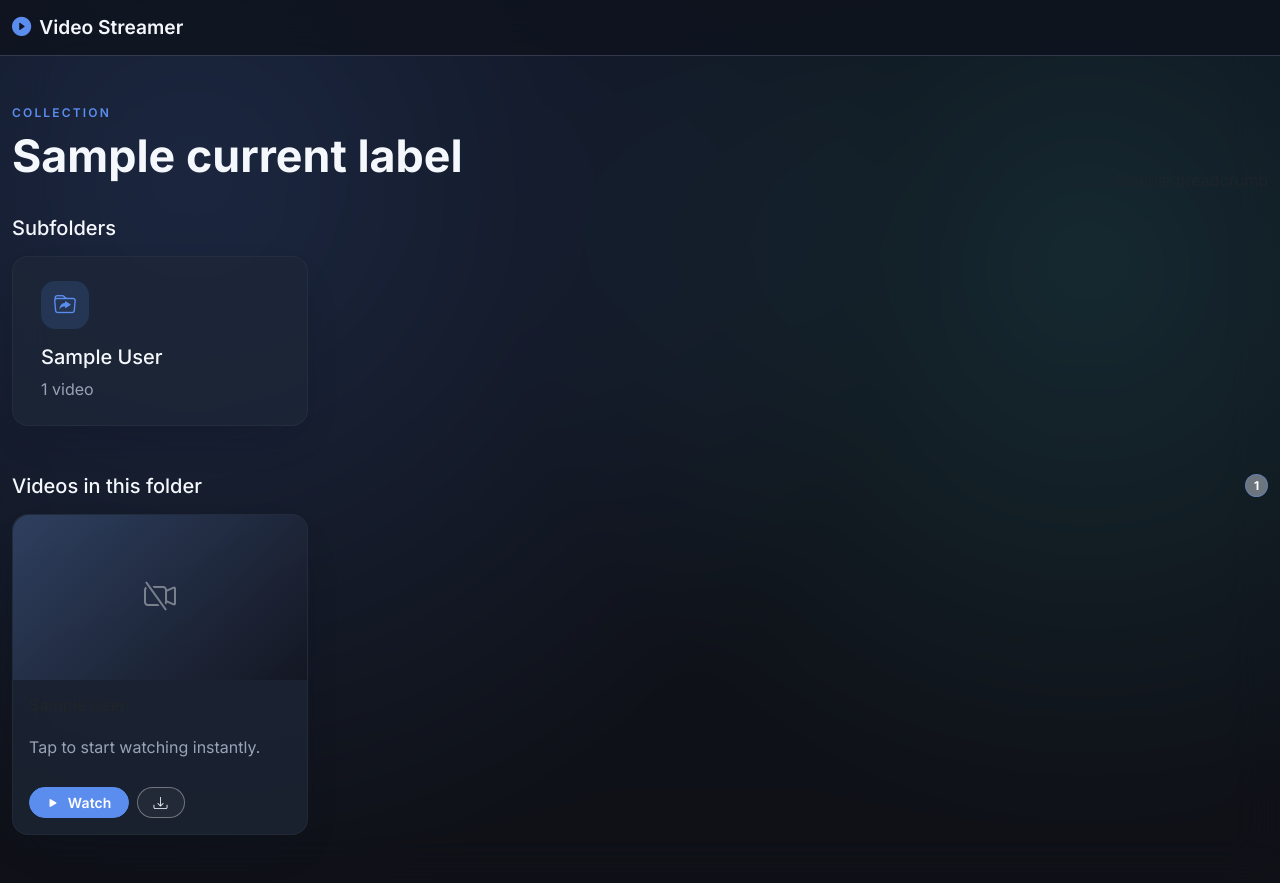
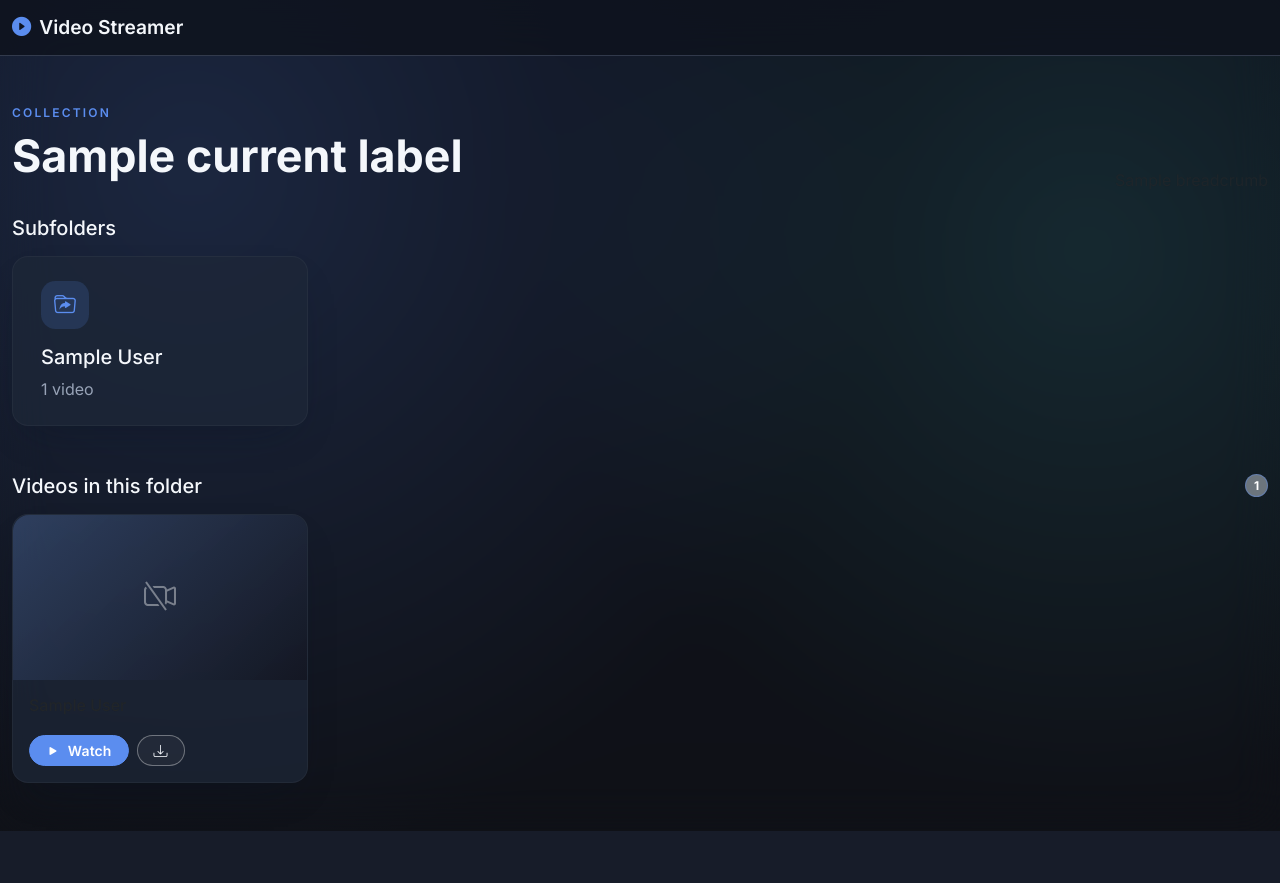
Before and after one commit to PalisseVolia/VideoStreamer, a Flask app: template webapp/templates/browse.html in a window 1280 px wide. After the commit the page ends 831 px from the top, so only its background shows below. Run offline with Flask 3, Linux system fonts and the light colour scheme; the template is opened without the code that fills it: most values are stand-ins (such as "Sample title", 1, 10 or a date in 2020).

Commit message:
style update

```diff
--- a/webapp/static/styles.css
+++ b/webapp/static/styles.css
@@ -10,6 +10,7 @@
   --text-primary: #f4f7fb;
   --text-muted: #98a3b7;
   --shadow-color: rgba(9, 17, 34, 0.45);
+  --bs-card-title-color: azure;
 }
 
 .app-body {
--- a/webapp/templates/browse.html
+++ b/webapp/templates/browse.html
@@ -64,7 +64,6 @@
               </div>
               <div class="card-body">
                 <h3 class="h6 card-title mb-2">{{ file.display_name }}</h3>
-                <p class="card-text text-muted">Tap to start watching instantly.</p>
                 <div class="d-flex align-items-center gap-2">
                   <a class="btn btn-primary btn-sm" href="{{ file.watch_url }}">
                     <i class="bi bi-play-fill me-1"></i> Watch
```
